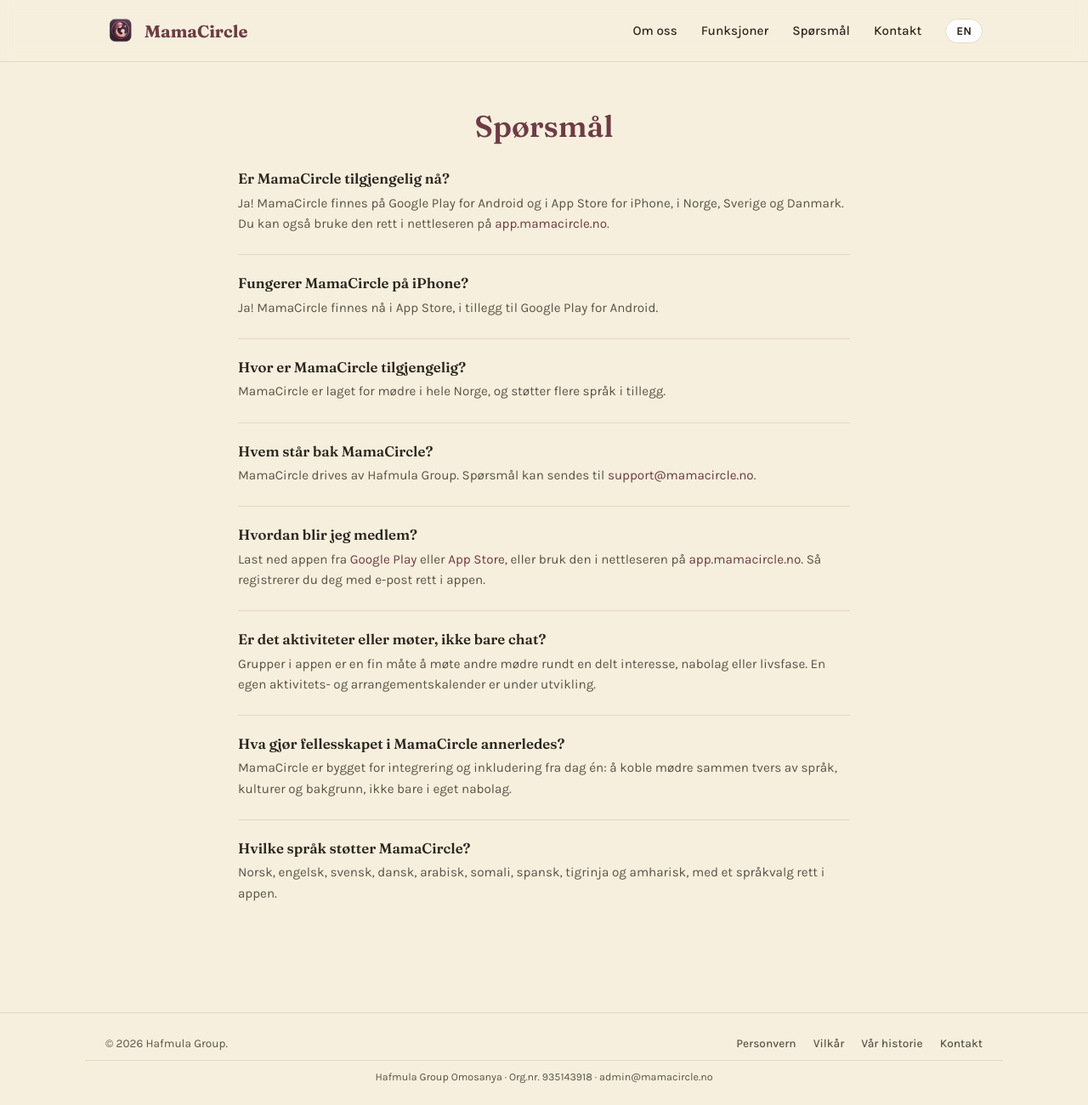
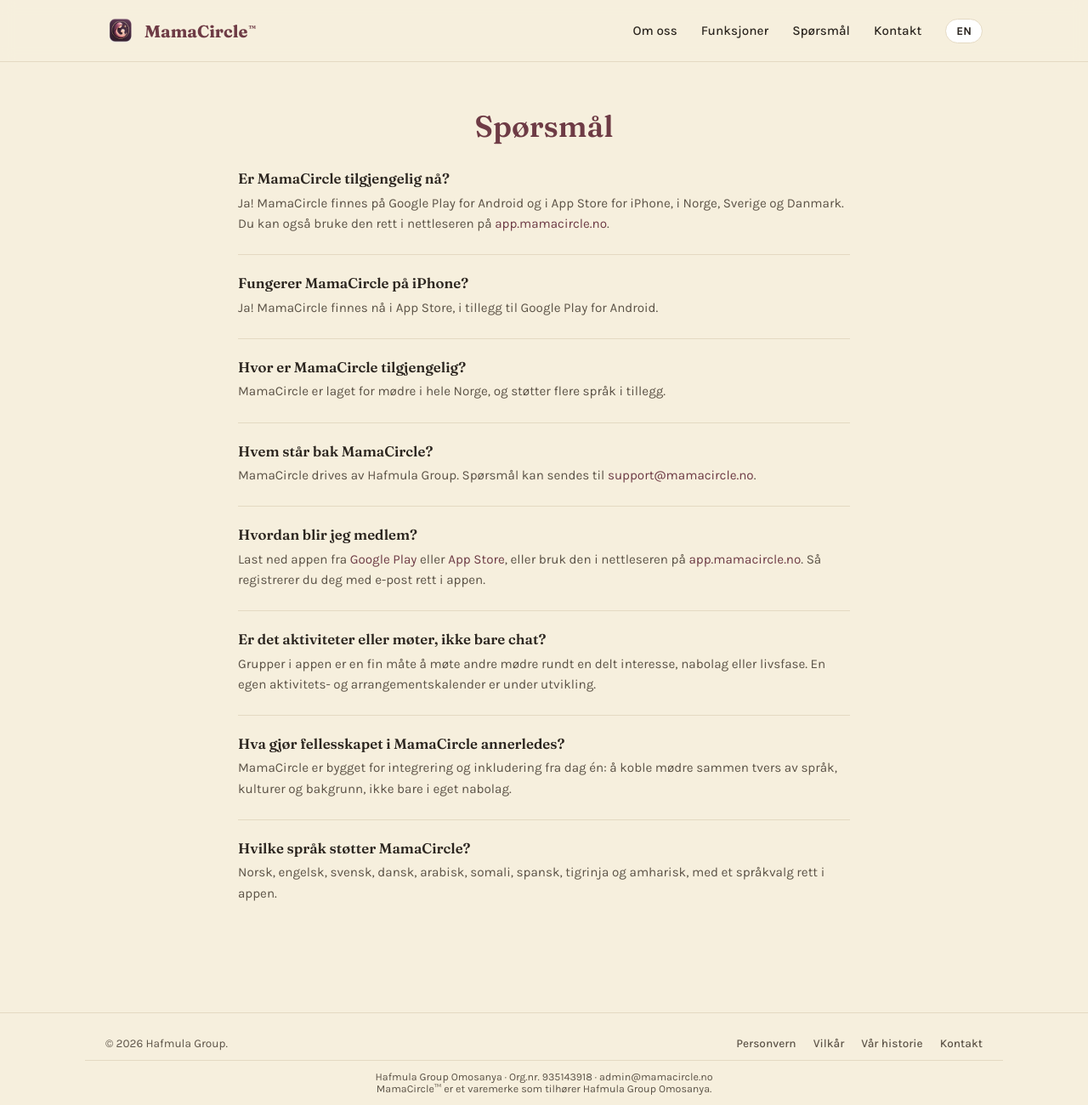
Before and after one commit to cashmula/mamacircle-website, a plain HTML site: page faq.html in a window 1280 px wide. Shown: the whole page at 85% size. Drawn offline with Linux system fonts and the light colour scheme.

Commit message:
MamaCircle™: trademark mark in the header and a trademark line in the footer
The word mark MAMACIRCLE was filed with Patentstyret on 2026-10-31
(application 202613365, Hafmula Group Omosanya). ™ after the name in every
page's header (hidden from screen readers), and the footer's legal line adds
"MamaCircle™ er et varemerke som tilhører Hafmula Group Omosanya." (English:
"MamaCircle™ is a trademark of Hafmula Group Omosanya."). Switch to ® once
registered. Built on the deployed main only; the organisers' form and the
email stop/confirm pages stay undeployed.

Co-Authored-By: Claude Opus 5.5 <noreply@anthropic.com>

```diff
--- a/faq.html
+++ b/faq.html
@@ -25,7 +25,7 @@
   <div class="wrap header-inner">
     <a class="brand" href="index.html">
       <img src="assets/icons/logo-96.png" alt="" width="36" height="36">
-      <span>MamaCircle</span>
+      <span>MamaCircle<sup class="tm" aria-hidden="true">™</sup></span>
     </a>
     <nav class="header-nav">
       <a href="index.html#about" data-i18n="nav.about">Om oss</a>
--- a/i18n.js
+++ b/i18n.js
@@ -153,7 +153,7 @@ const translations = {
     "footer.terms": "Vilkår",
     "footer.contact": "Kontakt",
     "footer.founder": "Vår historie",
-    "footer.legal": "Hafmula Group Omosanya &middot; Org.nr. 935143918 &middot; <a href=\"mailto:admin@mamacircle.no\">admin@mamacircle.no</a>",
+    "footer.legal": "Hafmula Group Omosanya &middot; Org.nr. 935143918 &middot; <a href=\"mailto:admin@mamacircle.no\">admin@mamacircle.no</a><br>MamaCircle™ er et varemerke som tilhører Hafmula Group Omosanya.",
   },
   en: {
     "nav.about": "About",
@@ -296,7 +296,7 @@ const translations = {
     "footer.terms": "Terms",
     "footer.contact": "Contact",
     "footer.founder": "Our story",
-    "footer.legal": "Hafmula Group Omosanya &middot; Org.nr. 935143918 &middot; <a href=\"mailto:admin@mamacircle.no\">admin@mamacircle.no</a>",
+    "footer.legal": "Hafmula Group Omosanya &middot; Org.nr. 935143918 &middot; <a href=\"mailto:admin@mamacircle.no\">admin@mamacircle.no</a><br>MamaCircle™ is a trademark of Hafmula Group Omosanya.",
   },
 };
 
--- a/styles.css
+++ b/styles.css
@@ -575,3 +575,6 @@ a:hover { text-decoration: underline; }
   .newsletter-form { flex-direction: column; }
   .stats-numbers { gap: 28px; }
 }
+
+/* Trademark mark after the name in the header (MAMACIRCLE, application 202613365, 2026-10-31; ® once registered). */
+.brand .tm { font-size: .42em; font-weight: 500; vertical-align: super; margin-left: 1px; letter-spacing: 0; }
```
Also changed, not shown: community.html (+1 -1 lines), contact.html (+1 -1 lines), features.html (+1 -1 lines), founder.html (+1 -1 lines), index.html (+1 -1 lines), note.html (+1 -1 lines).
